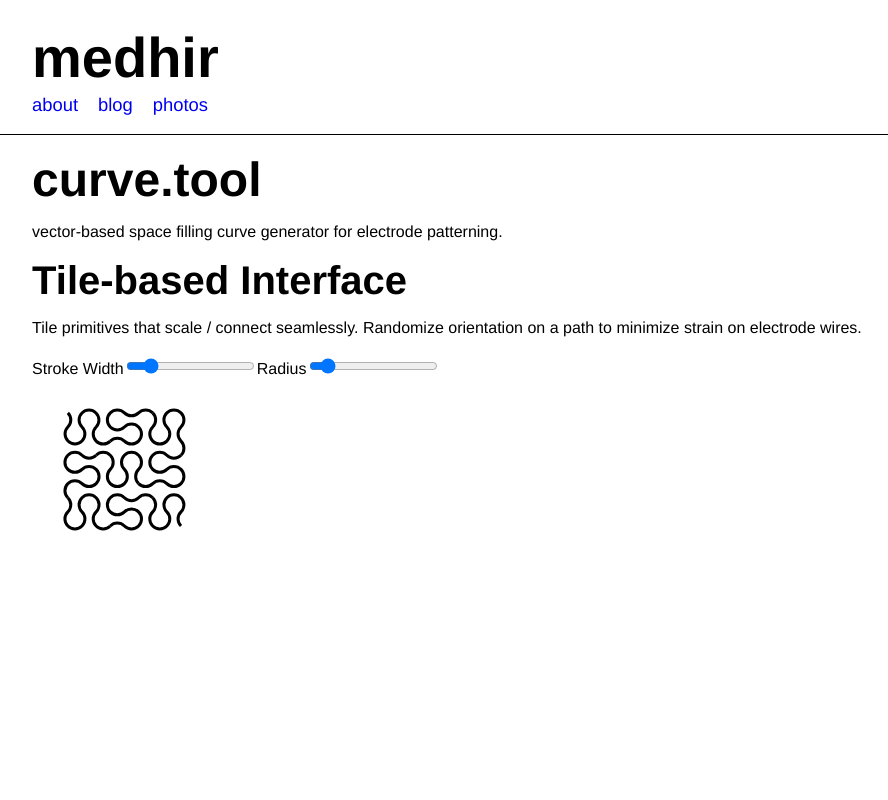
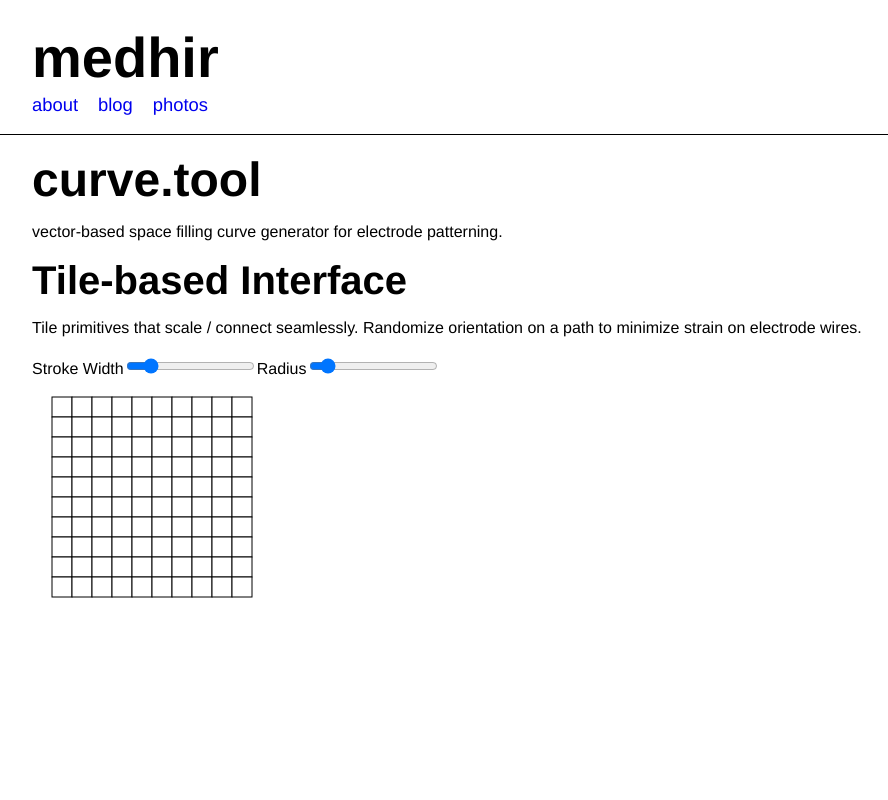
Before and after one commit to medhir/blog, a React (Create React App) app in the folder client/: page /curve.tool in a window 1280 px wide. Shown: the top 800 px of the page, without its empty margins (18-906 px from the left). Built offline with nearby package versions, Linux system fonts and the light colour scheme; no server answers.

Commit message:
Start grid logic

```diff
--- a/client/package.json
+++ b/client/package.json
@@ -4,6 +4,7 @@
   "private": true,
   "dependencies": {
     "axios": "^0.18.0",
+    "gsap": "^2.1.3",
     "marked": "^0.4.0",
     "react": "^16.4.1",
     "react-dom": "^16.4.1",
--- /dev/null
+++ b/client/src/Components/CurveTool/grid/index.js
@@ -0,0 +1,48 @@
+/**
+ * Grid
+ *
+ * Sets / animates the drawing of a path to generate curve on a grid.
+ * Highlight a set of squares on a grid to generate curve.
+ */
+
+import React, { Component } from 'react'
+import Square from './square'
+
+const SquareSize = 20
+
+class Grid extends Component {
+  constructor(props) {
+    super(props)
+  }
+
+  generate({ x, y }) {
+    const xSquares = Math.floor(x / SquareSize)
+    const ySquares = Math.floor(y / SquareSize)
+    const squares = []
+    for (let i = 0; i < xSquares; i++) {
+      for (let j = 0; j < ySquares; j++) {
+        squares.push(
+          <Square
+            x={i * SquareSize + SquareSize}
+            y={j * SquareSize + SquareSize}
+            size={SquareSize}
+            key={`${i},${j}`}
+          />
+        )
+      }
+    }
+    return squares
+  }
+
+  render() {
+    const { dimensions } = this.props
+    const squares = this.generate(dimensions)
+    return (
+      <svg class="fullHeight">
+        <g>{squares}</g>
+      </svg>
+    )
+  }
+}
+
+export default Grid
--- /dev/null
+++ b/client/src/Components/CurveTool/grid/square/index.js
@@ -0,0 +1,43 @@
+/**
+ * Square
+ *
+ * Implements a draggable <rect> svg element, for use in a Grid element.
+ */
+
+import React, { Component } from 'react'
+
+class Square extends Component {
+  constructor(props) {
+    super(props)
+    this.state = {
+      stroke: 'black',
+      fill: 'white',
+    }
+  }
+
+  onDragStart() {
+    this.setState({
+      fill: 'red',
+    })
+  }
+
+  render() {
+    const { x, y, size } = this.props
+    const { stroke, fill } = this.state
+    return (
+      <rect
+        x={x}
+        y={y}
+        width={size}
+        height={size}
+        stroke={stroke}
+        fill={fill}
+        draggable
+        onMouseDown={this.onDragStart.bind(this)}
+        onDragStart={this.onDragStart.bind(this)}
+      />
+    )
+  }
+}
+
+export default Square
--- a/client/src/Components/CurveTool/index.js
+++ b/client/src/Components/CurveTool/index.js
@@ -1,6 +1,7 @@
 import React from 'react'
 
 import { SampleCurve } from './tile'
+import Grid from './grid'
 
 import './index.css'
 
@@ -59,13 +60,14 @@ class CurveTool extends React.Component {
           id="radius"
           onChange={this.updateRadius.bind(this)}
         />
-        <svg className="fullHeight">
+        <Grid dimensions={{ x: 200, y: 200 }} />
+        {/* <svg className="fullHeight">
           <SampleCurve
             radius={radius}
             strokeWidth={strokeWidth}
             start={{ x: 50, y: 50 }}
           />
-        </svg>
+        </svg> */}
       </section>
     )
   }
```
Also changed, not shown: 1 other file (tests, documents, lock files or other folders).
